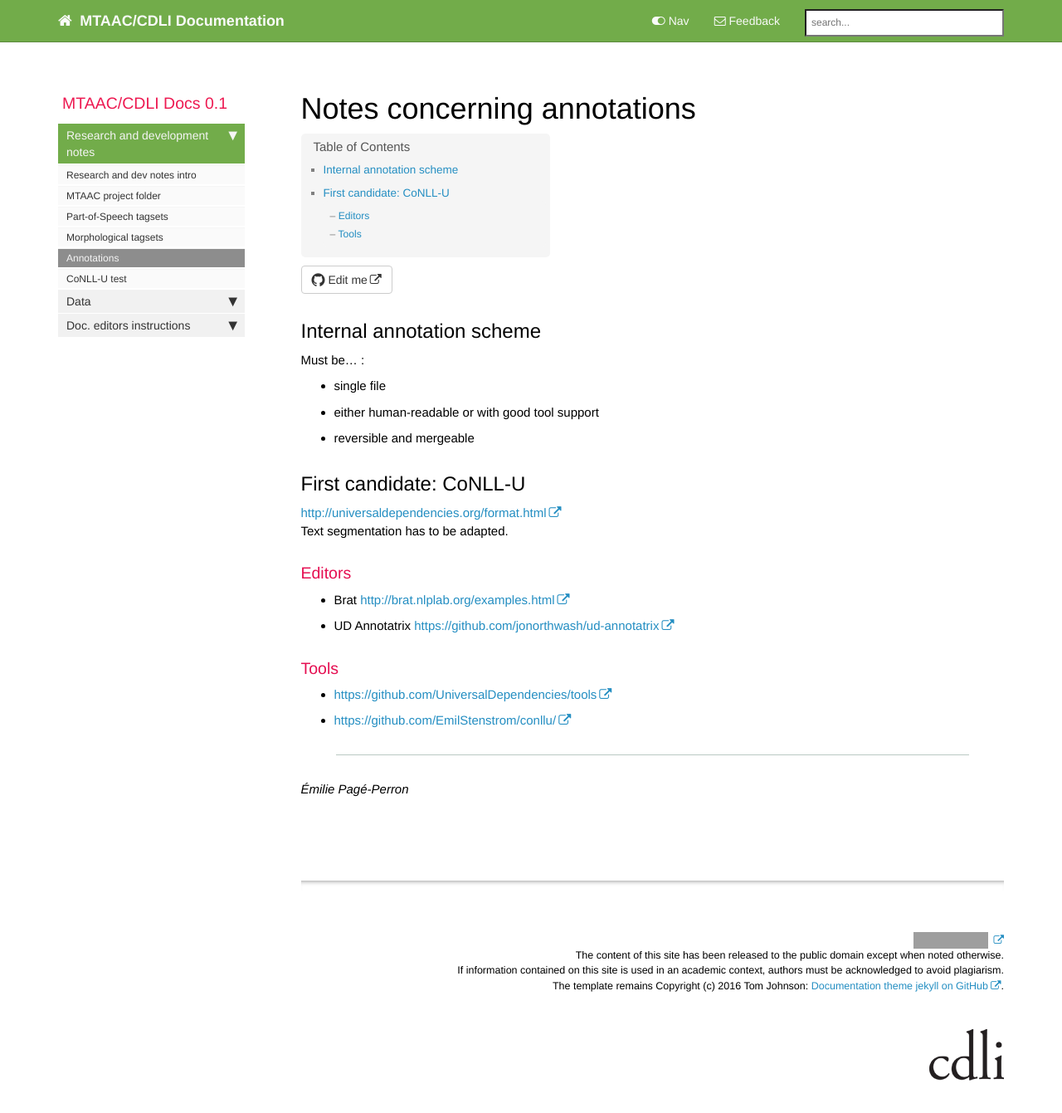
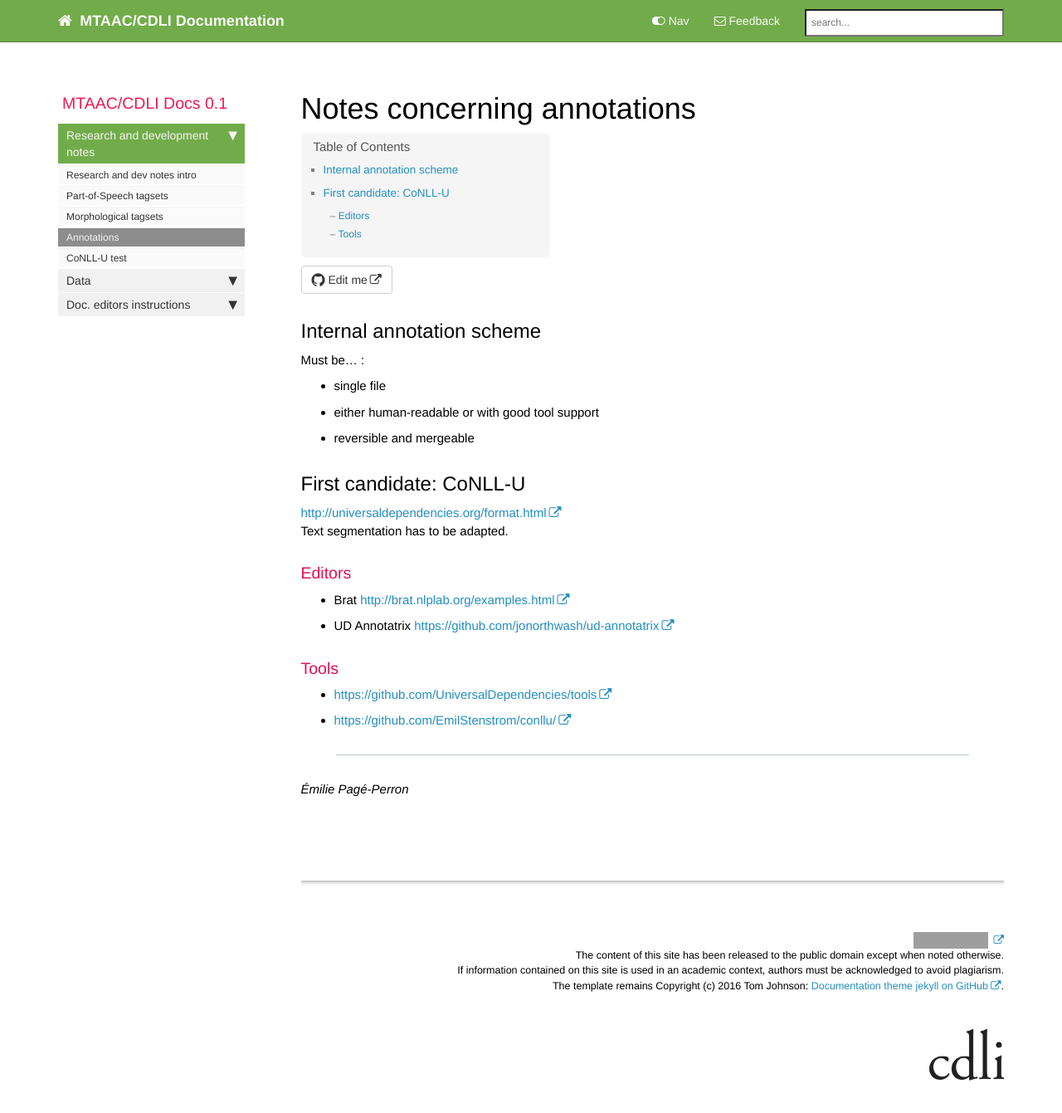
Before and after one commit to fbab/cdli-gh.github.io, a Jekyll site: the page built from pages/annotations.md, in a window 1280 px wide and 1376 px high. Shown: the top 1341 px of the window at 83% size. Built offline with Jekyll 4.4.1, drawn with Linux system fonts in a browser that asks for light colours; nearby versions of some CDN libraries; comment, search, counter and statistics services are not loaded; grey boxes are pictures that could not be loaded.

Commit message:
Update home_sidebar.yml

```diff
--- a/_data/sidebars/home_sidebar.yml
+++ b/_data/sidebars/home_sidebar.yml
@@ -10,9 +10,6 @@ entries:
       folderitems:
       - title: Research and dev notes intro
         url: /dev-notes.html
-        output: web, pdf
-      - title: MTAAC project folder
-        url: /mtaac-folder.html
         output: web, pdf
       - title: Part-of-Speech tagsets
         url: /pos.html
```
